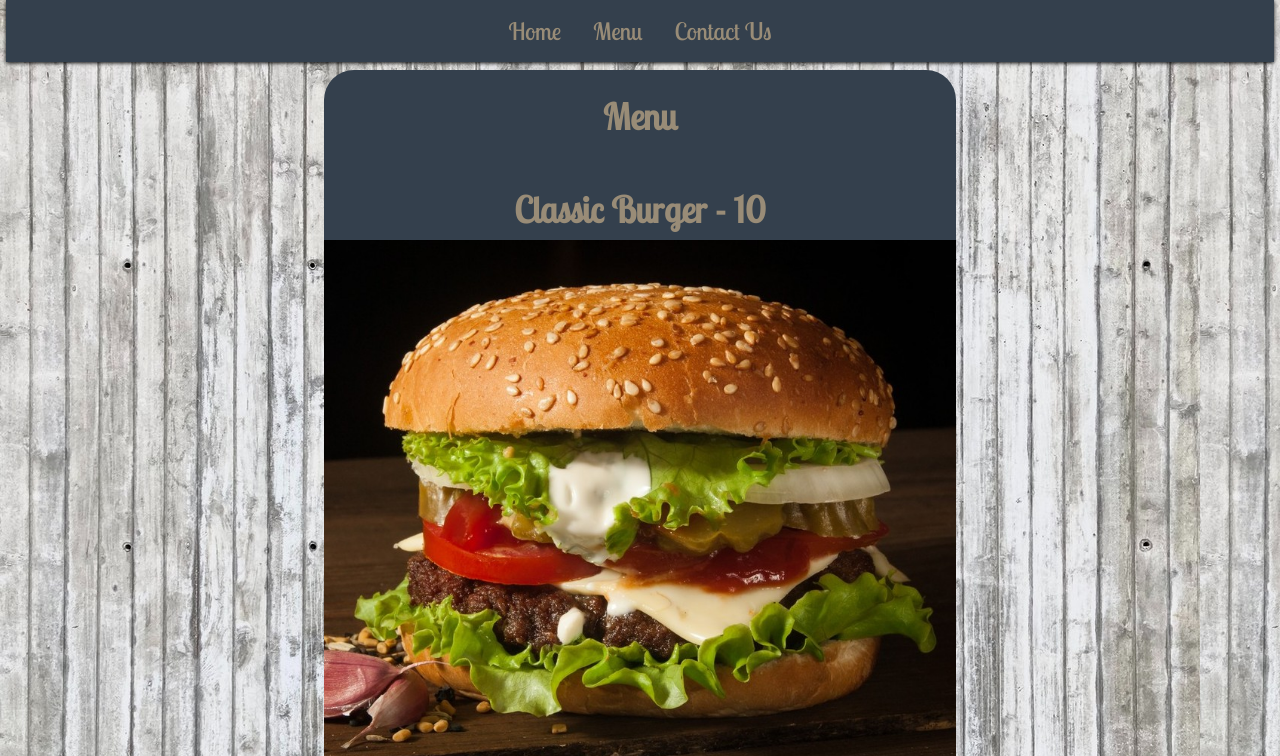
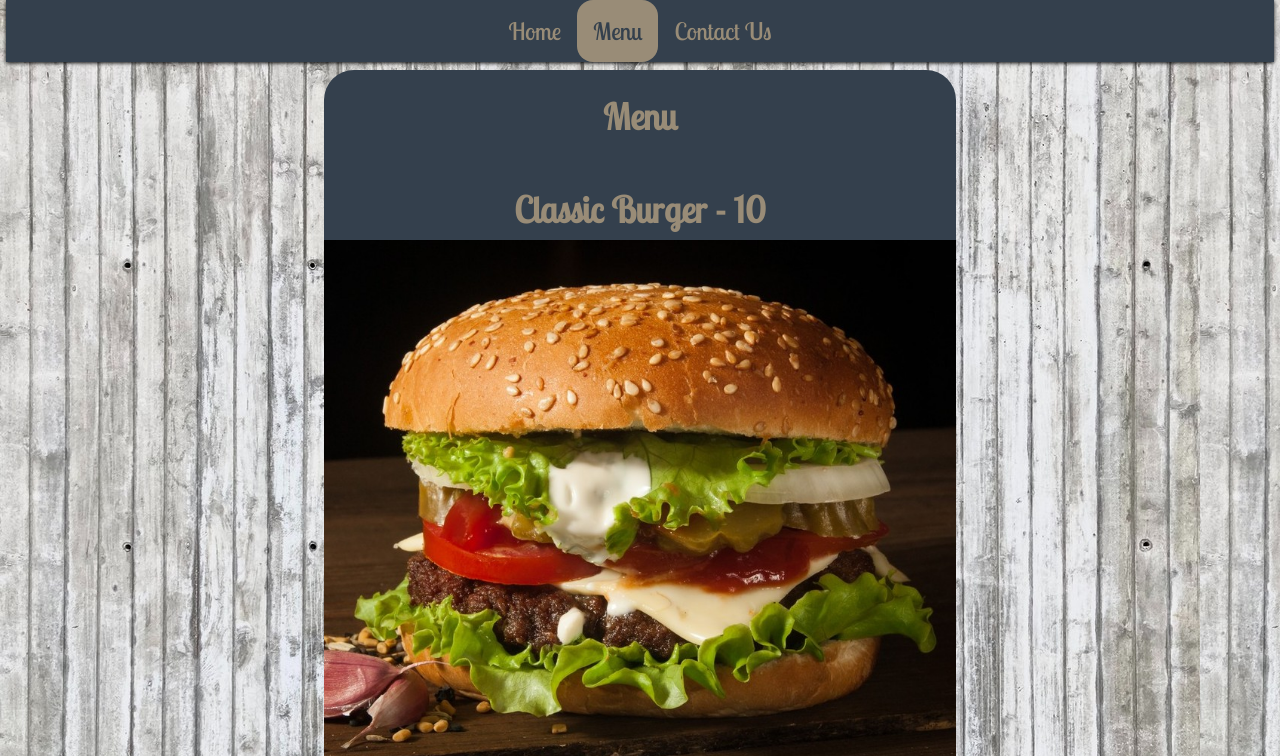
Before and after one commit to Gsutna19/restaurant, a website built with webpack: page dist/index.html in a window 1280 px wide. Both pictures are taken after a click on the link "Menu". Shown: the top 756 px of the page. Built offline with nearby package versions, Linux system fonts and the light colour scheme.

Commit message:
Finalize tabbed browsing

```diff
--- a/src/contact.js
+++ b/src/contact.js
@@ -1,4 +1,7 @@
 import './style.css';
+import Chef from './spaghetti.jpg';
+import Hostess from './lasagna.jpg';
+import Waiter from './dumplings.jpg';
 
 export default function contactPage() {
     const element = document.createElement('div');
@@ -17,12 +20,27 @@ export default function contactPage() {
 
     head2.textContent = "Chef Spaghetti";
     element.appendChild(head2);
+    const myChef = new Image();
+    myChef.src = Chef;
+    element.appendChild(myChef);
+    par.innerHTML = "13 years being best Chef. Contact to compliment: <br>123-456-7890<br>email@restaurant.com";
+    element.appendChild(par);
 
     head3.textContent = "Hostess Lasagna";
     element.appendChild(head3);
+    const myHostess = new Image();
+    myHostess.src = Hostess;
+    element.appendChild(myHostess);
+    par2.innerHTML = "For reservations <br>Call: 123-456-7890<br>or<br>Email: email@restaurant.com";
+    element.appendChild(par2);
 
     head4.textContent = "Waiter Dumplings";
     element.appendChild(head4);
+    const myWaiter = new Image();
+    myWaiter.src = Waiter;
+    element.appendChild(myWaiter);
+    par3.innerHTML = "7 years being the best waiter in town. If you want me to wait <br>call: 123-456-7890<br>or<br>email: email@restaurant.com";
+    element.appendChild(par3);
 
     return element;
 }
--- a/src/index.js
+++ b/src/index.js
@@ -1,4 +1,4 @@
-import { aHome, aMenu, aContact, heading, head2, head3, par, par2, par3, ul, ul2} from './page-load.js';
+import { aHome, aMenu, aContact, heading, head2, head3, par, par2, par3, ul, ul2, li, li2, li3} from './page-load.js';
 import './style.css';
 import Burger from './burger.jpg';
 import Neon from './neonburger.jpg';
@@ -44,6 +44,9 @@ aHome.onclick = function() {
     menuEl.remove();
     contactEl.remove();
     document.body.appendChild(homeEl);
+    li.classList.add('current');
+    li2.classList.remove('current');
+    li3.classList.remove('current');
     document.body.appendChild(ul2);
 }();
 aMenu.onclick = function() {
@@ -51,6 +54,9 @@ aMenu.onclick = function() {
     menuEl.remove();
     contactEl.remove();
     document.body.appendChild(menuEl);
+    li.classList.remove('current');
+    li2.classList.add('current');
+    li3.classList.remove('current');
     document.body.appendChild(ul2);
 }
 aContact.onclick = function() {
@@ -58,5 +64,8 @@ aContact.onclick = function() {
     menuEl.remove();
     contactEl.remove();
     document.body.appendChild(contactEl);
+    li.classList.remove('current');
+    li2.classList.remove('current');
+    li3.classList.add('current');
     document.body.appendChild(ul2);
 }
--- a/src/page-load.js
+++ b/src/page-load.js
@@ -1,4 +1,4 @@
-export { aHome, aMenu, aContact, heading, head2, head3, head4, par, par2, par3, ul, ul2 }
+export { aHome, aMenu, aContact, heading, head2, head3, head4, par, par2, par3, ul, ul2, li, li2, li3 }
 
 const heading = document.createElement('h1');
 const head2 = document.createElement('h2');
--- a/src/style.css
+++ b/src/style.css
@@ -35,6 +35,7 @@ h1, h2, p {
     padding: 8px 0;
 }
 
+
 p {
     padding: 8px 40px;
 }
@@ -51,16 +52,6 @@ p {
     margin: 8px 0;
 }
 
-a {
-    text-decoration: none;
-    color: var(--light-txt);
-}
-
-li:hover, li:hover a{
-    color: var(--dark-txt);
-    background-color: var(--light-bg);
-}
-
 .header {
     display: flex;
     align-items: center;
@@ -73,6 +64,17 @@ li:hover, li:hover a{
     width: 99vw;
     z-index: 99;
 }
+
+a {
+    text-decoration: none;
+    color: var(--light-txt);
+}
+
+li:hover, li:hover a, .current, .current a{
+    color: var(--dark-txt);
+    background-color: var(--light-bg);
+}
+
 
 li {
     border-radius: 16px;
```
Also changed, not shown: dist/6f0ce4ac4ebc553d3f46.jpg (added), dist/a931356d70a528f893a1.jpg (added), dist/contact.bundle.js, dist/e69198f1308f4f2bf848.jpg (added), dist/index.bundle.js, dist/menu.bundle.js, src/dumplings.jpg (added), src/lasagna.jpg (added), src/spaghetti.jpg (added).
